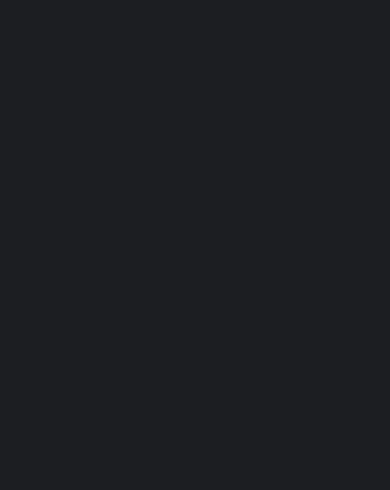
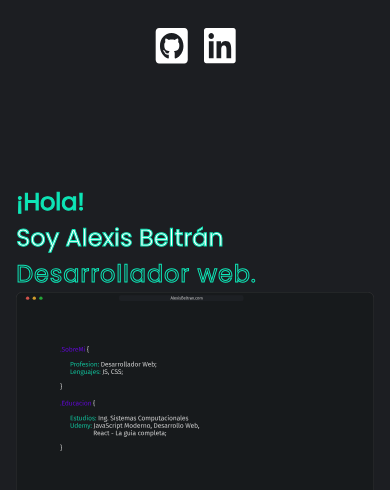
Before and after one commit to AlexisBeltran/PortafolioWeb, a React (Vite) app: page / in a window 390 px wide. Shown: the top 490 px of the page. Built offline with nearby package versions, Linux system fonts and the light colour scheme.

Commit message:
Responsive site added index

```diff
--- a/src/Components/Navegacion.jsx
+++ b/src/Components/Navegacion.jsx
@@ -24,12 +24,9 @@ const Navegacion = () => {
                     <span id="title-main-job">Desarrollador web.</span>
                 </h1>
             </div>
-            <img src={About} className="md:absolute top-0 right-0"/>
-
+            <img src={About} className="md:absolute top-0 right-0 w-full h-auto object-cover sm:w-full md:w-1/2"/>
         </header>
     </>
-
-
   )
 }
 
--- a/src/Page/Index.jsx
+++ b/src/Page/Index.jsx
@@ -1,7 +1,7 @@
 import Navegacion from "../Components/Navegacion";
 const Index = () => {
   return (
-    <main className="md:container md:mx-auto h-screen container mx-auto">
+    <main className="md:w-5/6 h-screen w-11/12 mx-auto">
       <Navegacion/>
     </main>
 
--- /dev/null
+++ b/src/consts/index.js
@@ -0,0 +1,3 @@
+export default{
+    DB_URL : window.location.host === "alexisbeltran.github.io" ? "/PortafolioWeb" : "/"
+}
--- a/src/main.jsx
+++ b/src/main.jsx
@@ -1,8 +1,10 @@
 import React from 'react'
 import ReactDOM from 'react-dom/client'
+import DB_URL from "./consts/index"
 import './index.css'
 import {createBrowserRouter, RouterProvider} from "react-router-dom"
 import Index from './Page/Index'
+console.log(DB_URL.DB_URL);
 
 const router = createBrowserRouter(
   [
@@ -13,7 +15,7 @@ const router = createBrowserRouter(
   ],
   //AGREGAR BASENAME A LA CONFIGURACIÓN DE BROWSERROUTER
   {
-    basename: "/PortafolioWeb"
+    basename: DB_URL.DB_URL
   }
 )
 
--- a/vite.config.js
+++ b/vite.config.js
@@ -4,5 +4,5 @@ import react from '@vitejs/plugin-react'
 // https://vitejs.dev/config/
 export default defineConfig({
   plugins: [react()],
-  base: "https://alexisbeltran.github.io/PortafolioWeb/",
+  base: "/",
 })
```
